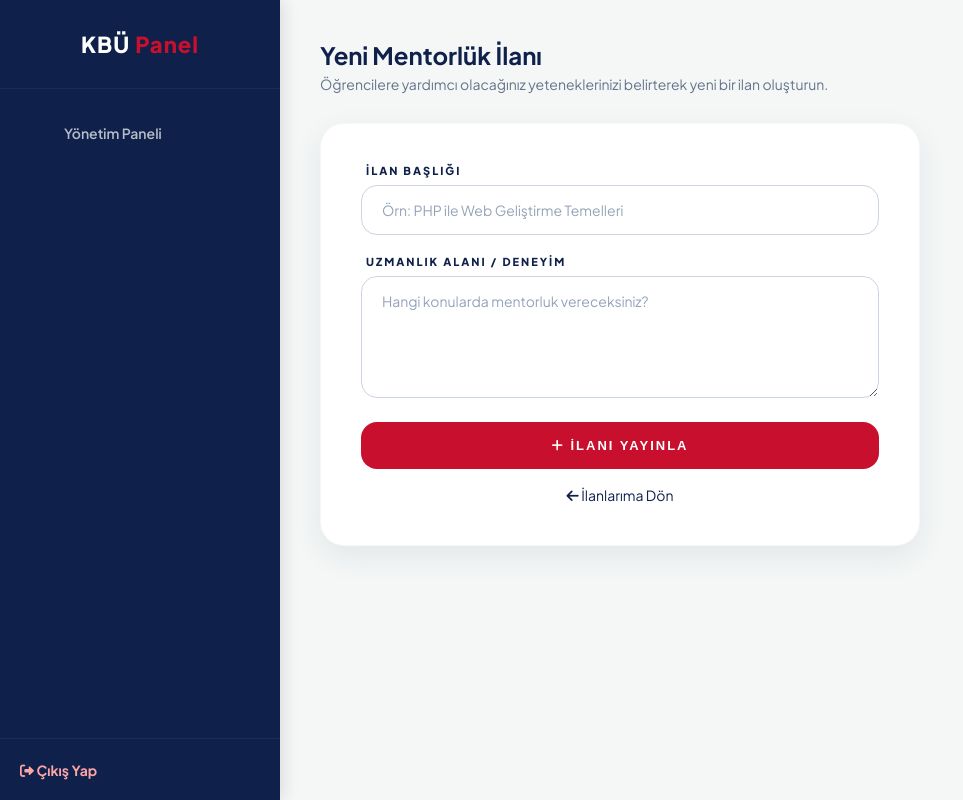
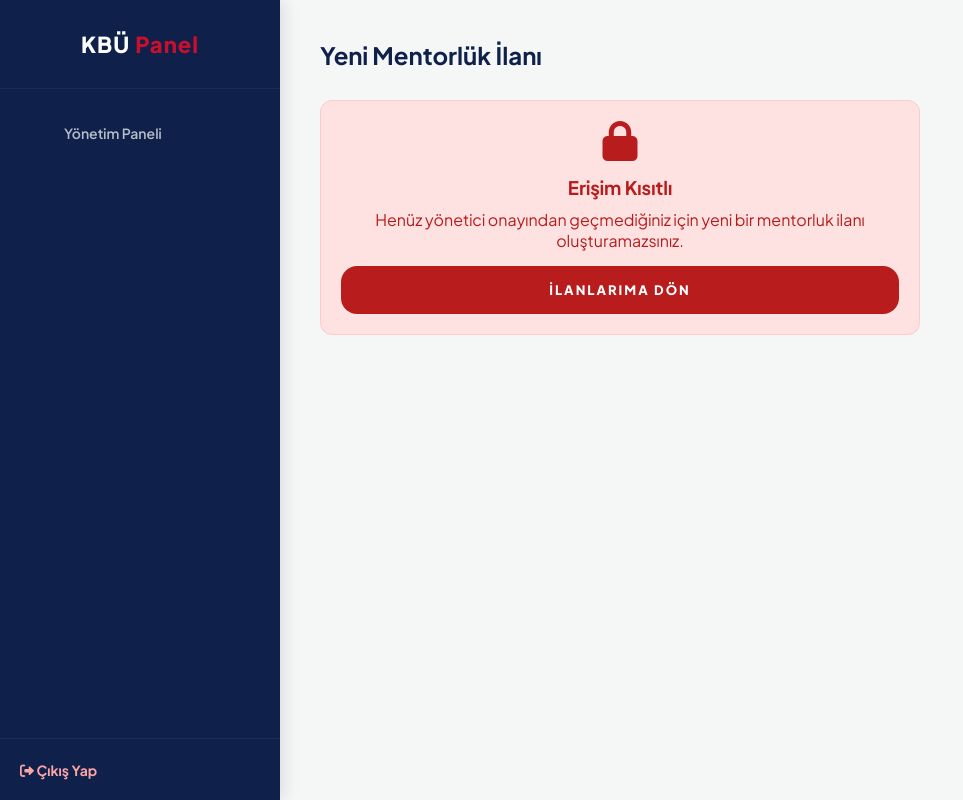
Before and after one commit to Sila-Donmez/KARIYER-ODAKLI-MEZUN-DAYANISMA-FORMU, a PHP site: page /mentor/mentor_ads_create.php in a window 1280 px wide. Shown: the whole page, without its empty margins (0-963 px from the left). Run offline with PHP 8.4, Linux system fonts and the light colour scheme; a user stored in the database is signed in; data comes from the database, SQL or seed files in the repository.

Commit message:
Update mentor_ads_create.php

```diff
--- a/kariyer_platformu/mentor/mentor_ads_create.php
+++ b/kariyer_platformu/mentor/mentor_ads_create.php
@@ -6,10 +6,19 @@ if (!isset($_SESSION['user_id'])) {
     header("Location: ../auth/login.php");
     exit();
 }
+
 $graduate_id = $_SESSION['user_id'];
 $message = "";
 
+// Onay kontrolü
+$check_sql = "SELECT role, is_verified FROM users WHERE id = $graduate_id";
+$check_res = mysqli_query($conn, $check_sql);
+$user_status = mysqli_fetch_assoc($check_res);
+$is_approved = ($user_status && $user_status['role'] === 'graduate' && $user_status['is_verified'] == 1);
+
+// Form işleme (Sadece onaylıysa)
 if ($_SERVER['REQUEST_METHOD'] === 'POST') {
+    if ($is_approved) {
         $title = mysqli_real_escape_string($conn, htmlspecialchars($_POST['title']));
         $expertise = mysqli_real_escape_string($conn, htmlspecialchars($_POST['expertise']));
 
@@ -20,6 +29,9 @@ if ($_SERVER['REQUEST_METHOD'] === 'POST') {
             exit;
         } else {
             $message = "Hata: " . mysqli_error($conn);
+        }
+    } else {
+        $message = "Yetkisiz işlem: Hesabınız onaylı olmadığı için ilan yayınlayamazsınız.";
     }
 }
 ?>
@@ -39,10 +51,19 @@ if ($_SERVER['REQUEST_METHOD'] === 'POST') {
         <main class="main-content">
             <div class="page-header">
                 <h1 class="page-title">Yeni Mentorlük İlanı</h1>
-                <p class="page-subtitle">Öğrencilere yardımcı olacağınız yeteneklerinizi belirterek yeni bir ilan oluşturun.</p>
             </div>
 
             <div style="max-width: 600px;">
+                <?php if (!$is_approved): ?>
+                    <!-- Onaylı Değilse Form Yerine Bu Mesaj Çıkar -->
+                    <div style="background: #fee2e2; color: #b91c1c; padding: 20px; border-radius: 12px; border: 1px solid #fecaca; text-align: center;">
+                        <i class="fa-solid fa-lock" style="font-size: 40px; margin-bottom: 15px; display: block;"></i>
+                        <h3 style="margin-bottom: 10px;">Erişim Kısıtlı</h3>
+                        <p>Henüz yönetici onayından geçmediğiniz için yeni bir mentorluk ilanı oluşturamazsınız.</p>
+                        <a href="mentor_my_ads.php" class="btn-primary" style="display:inline-block; margin-top:15px; background: #b91c1c;">İlanlarıma Dön</a>
+                    </div>
+                <?php else: ?>
+                    <!-- Onaylıysa Formu Göster -->
                     <?php if ($message): ?>
                         <div style="background: #fee2e2; color: #991b1b; padding: 15px; border-radius: 10px; margin-bottom: 20px;">
                             <?= $message ?>
@@ -63,10 +84,8 @@ if ($_SERVER['REQUEST_METHOD'] === 'POST') {
 
                             <button type="submit" class="btn-primary"><i class="fa-solid fa-plus"></i> İlanı Yayınla</button>
                         </form>
-                    <div style="margin-top: 15px; text-align: center;">
-                        <a href="mentor_my_ads.php" style="color: var(--kbu-lacivert); text-decoration: none; font-size: 14px;"><i class="fa-solid fa-arrow-left"></i> İlanlarıma Dön</a>
                     </div>
-                </div>
+                <?php endif; ?>
             </div>
         </main>
     </div>
```
Lines whose indentation alone changed are shown as unchanged.
